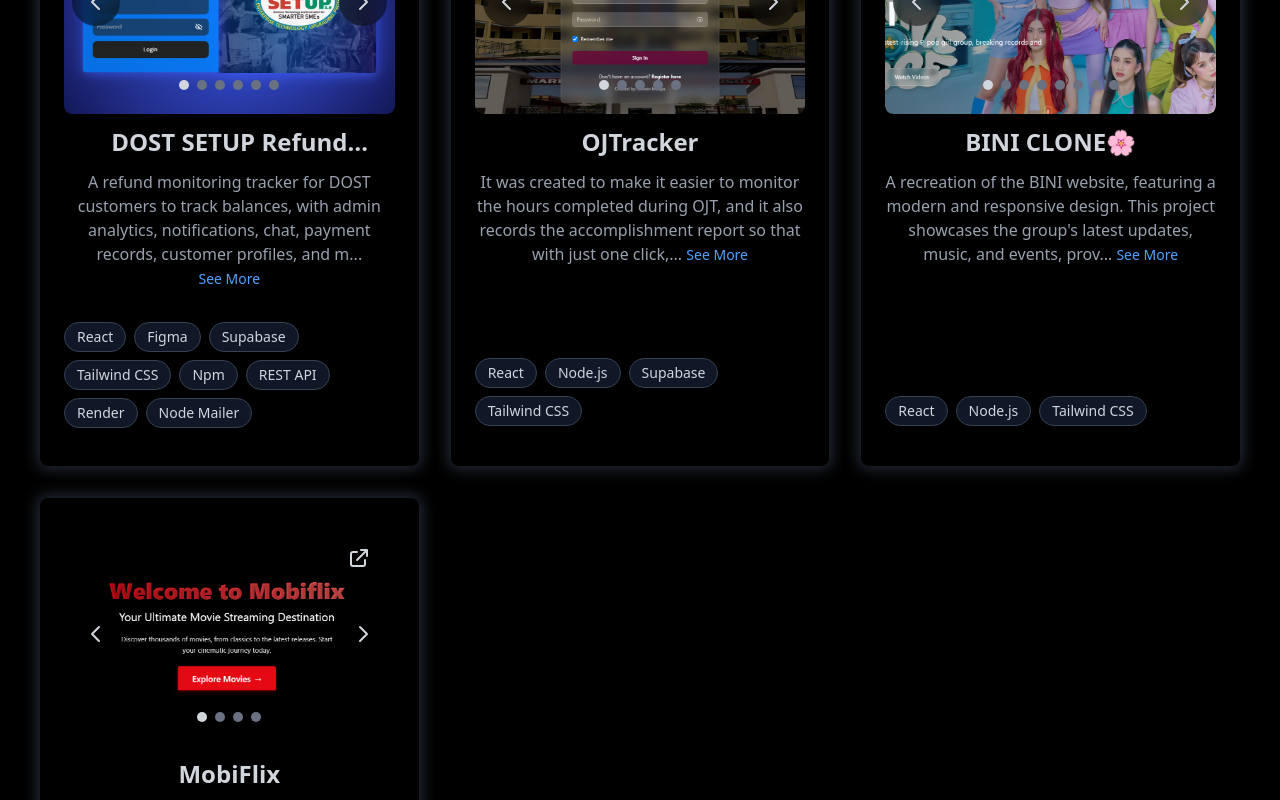
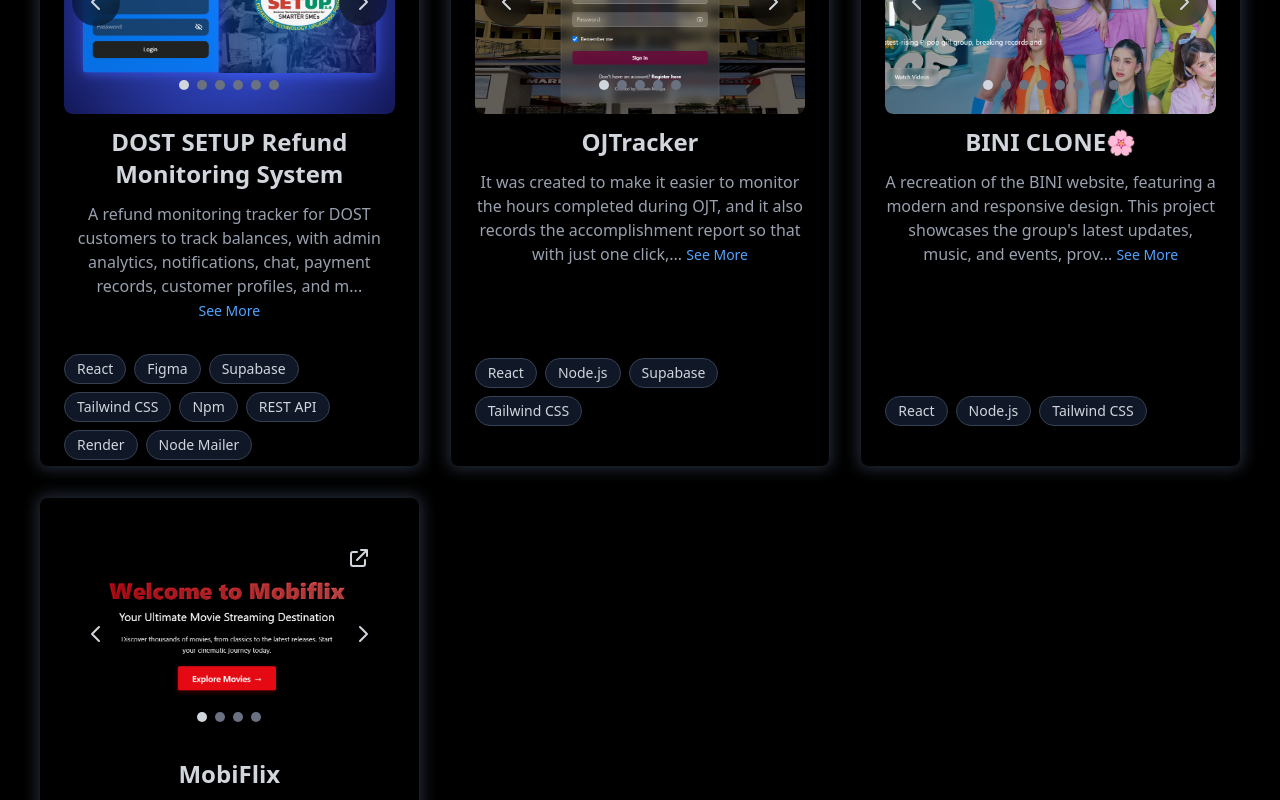
Before and after one commit to DarwinMelaya/My-Portfolio, a React (Vite) app in the folder frontend/: page / in a window 1280 px wide. Shown: the part 2320-3120 px from the top of the page. Built offline with nearby package versions, Linux system fonts and the light colour scheme.

Commit message:
Display all title in webprojects

```diff
--- a/frontend/src/components/Projects/WebProjects.jsx
+++ b/frontend/src/components/Projects/WebProjects.jsx
@@ -192,7 +192,7 @@
         </div>
 
         <div className="flex flex-col h-full">
-          <h3 className="text-2xl font-bold my-3 text-gray-300 line-clamp-1">
+          <h3 className="text-2xl font-bold my-3 text-gray-300">
             {project.title}
           </h3>
           <div className="flex-grow overflow-y-auto">
```
